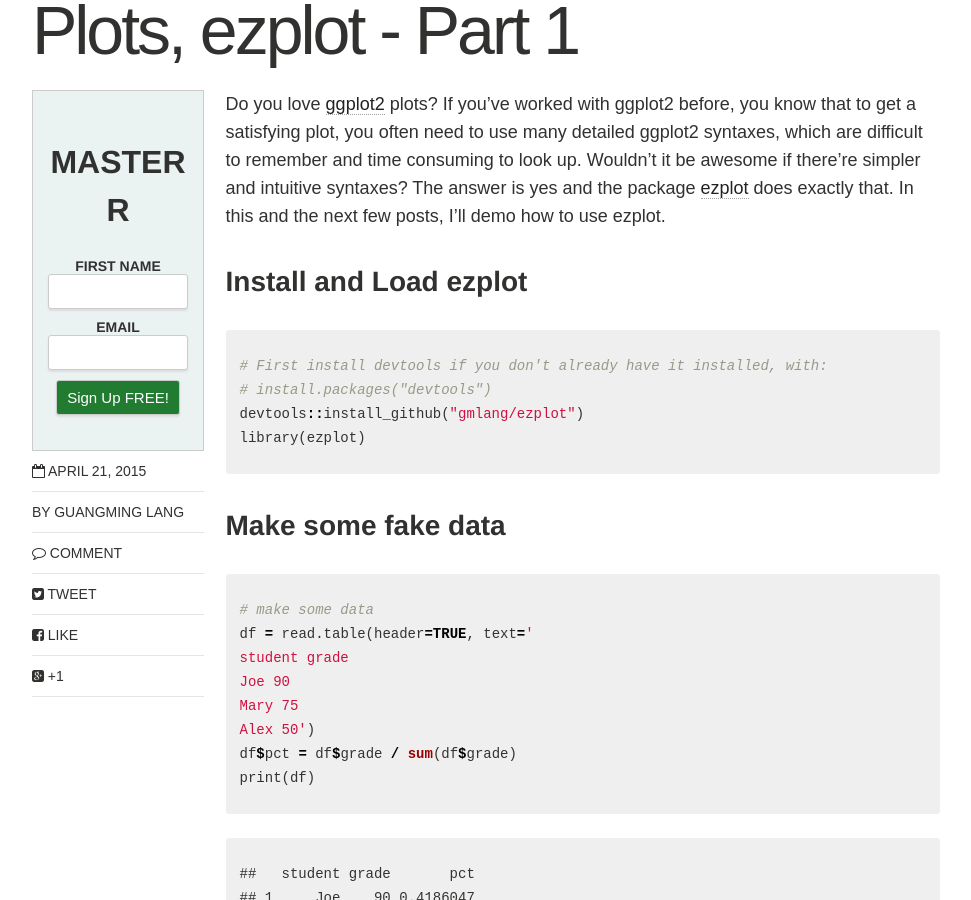
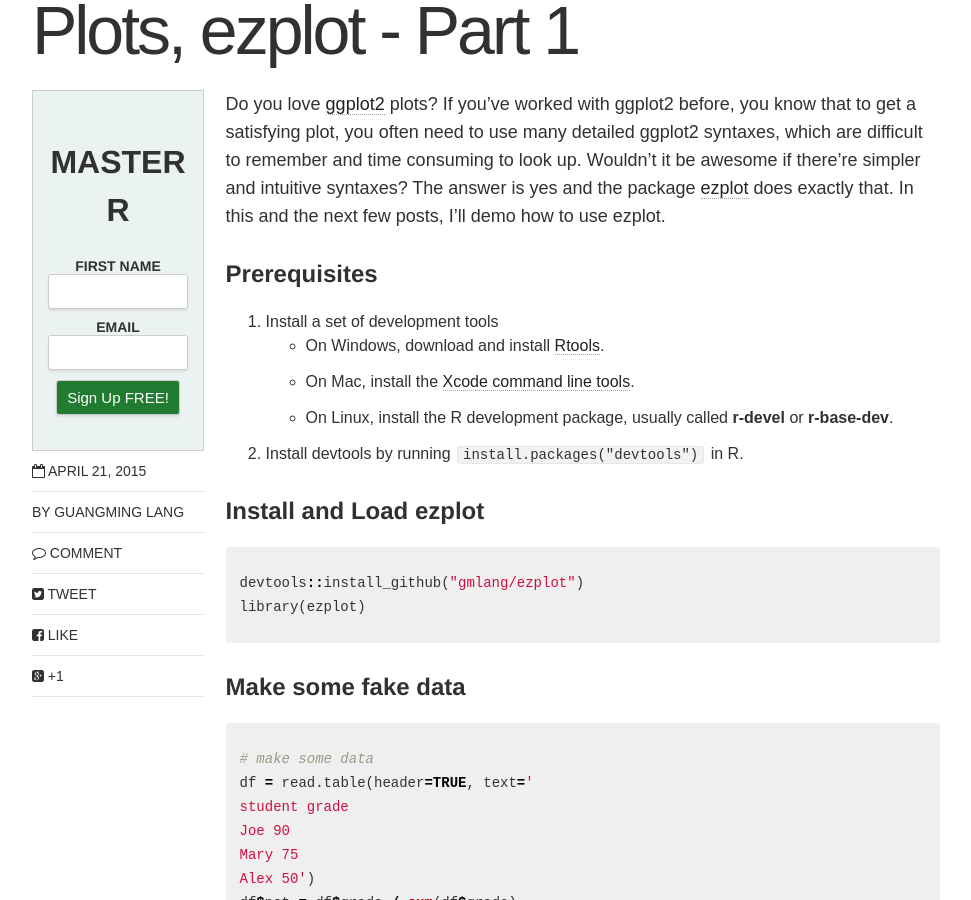
Before and after one commit to gmlang/masterr, a Jekyll site: the page built from _posts/r/2015-04-21-an-easy-way-to-make-ggplot2-plots-ezplot-part1.md, in a window 1280 px wide and 900 px high, scrolled down 506 px. Shown: the whole window, without its empty margins (154-1125 px from the left). Built offline with Jekyll 4.4.1, drawn with Linux system fonts in a browser that asks for light colours; nearby versions of some CDN libraries; comment, search, counter and statistics services are not loaded.

Commit message:
update 2015-04-21

```diff
--- a/_posts/r/2015-04-21-an-easy-way-to-make-ggplot2-plots-ezplot-part1.md
+++ b/_posts/r/2015-04-21-an-easy-way-to-make-ggplot2-plots-ezplot-part1.md
@@ -12,16 +12,21 @@
 
 Do you love [ggplot2](http://ggplot2.org) plots? If you've worked with ggplot2 before, you know that to get a satisfying plot, you often need to use many detailed ggplot2 syntaxes, which are difficult to remember and time consuming to look up. Wouldn't it be awesome if there're simpler and intuitive syntaxes? The answer is yes and the package [ezplot](https://github.com/gmlang/ezplot) does exactly that. In this and the next few posts, I'll demo how to use ezplot.
 
-### Install and Load ezplot
+#### Prerequisites
+1. Install a set of development tools
+* On Windows, download and install [Rtools](http://cran.r-project.org/bin/windows/Rtools/).
+* On Mac, install the [Xcode command line tools](https://developer.apple.com/downloads).
+* On Linux, install the R development package, usually called **r-devel** or **r-base-dev**.
+2. Install devtools by running `install.packages("devtools")` in R.
+
+#### Install and Load ezplot
 
 {% highlight r %}
-# First install devtools if you don't already have it installed, with:
-# install.packages("devtools")
 devtools::install_github("gmlang/ezplot")
 library(ezplot)
 {% endhighlight %}
 
-### Make some fake data
+#### Make some fake data
 
 {% highlight r %}
 # make some data
@@ -43,7 +48,7 @@
 ## 3    Alex    50 0.2325581
 {% endhighlight %}
 
-### Create simple barplots
+#### Create simple barplots
 
 {% highlight r %}
 barplt = mk_barplot(df)
@@ -71,7 +76,7 @@
 
 ![center](/../figs/2015-04-21-an-easy-way-to-make-ggplot2-plots-ezplot-part1/unnamed-chunk-3-4.png)
 
-### Make some fake data again
+#### Make some fake data again
 
 {% highlight r %}
 df2 = read.table(header=TRUE, text='
@@ -97,7 +102,7 @@
 pct$level = factor(pct$level, levels=c("small", "medium", "large"))
 {% endhighlight %}
 
-### Make stacked barplots
+#### Make stacked barplots
 
 {% highlight r %}
 # display counts
```
Also changed, not shown: _knitr/2015-04-21-an-easy-way-to-make-ggplot2-plots-ezplot-part1.Rmd (+12 -7 lines).
